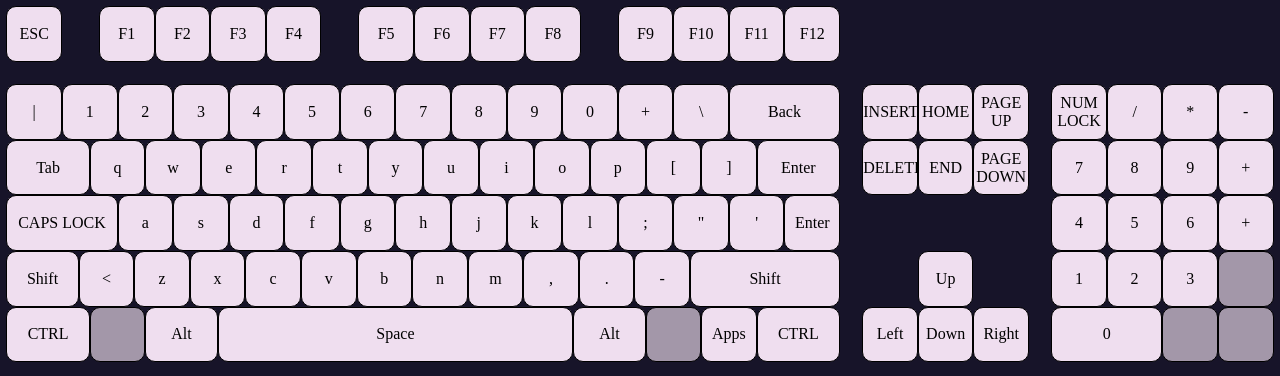
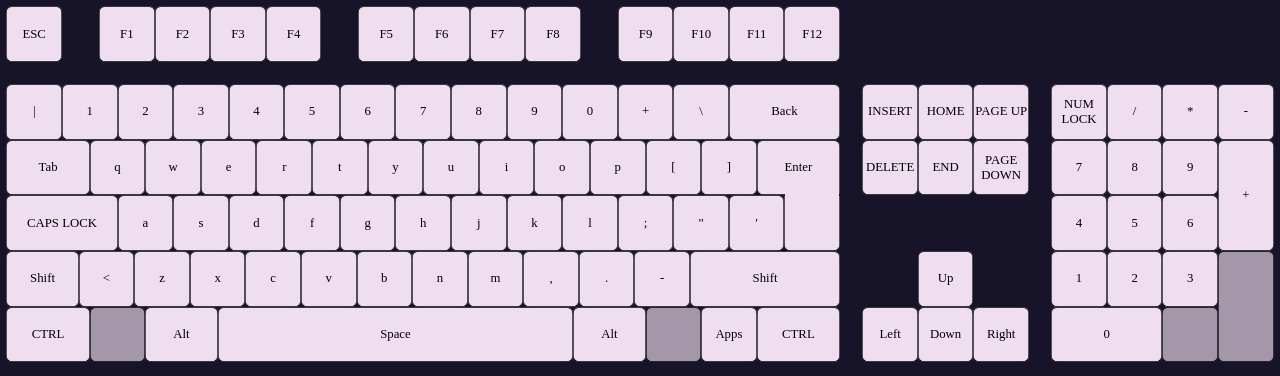
Before and after one commit to izumiano/izumisQOL, a plain HTML site: page Assets/KeybindViewer/index.html in a window 1280 px wide. Shown: the top 376 px of the page. Drawn offline with nearby package versions, Linux system fonts and the light colour scheme; no server answers.

Commit message:
properly display keys that have different shapes

```diff
--- a/Assets/KeybindViewer/index.html
+++ b/Assets/KeybindViewer/index.html
@@ -86,7 +86,10 @@
 		<div class="key" data-key="P">p</div>
 		<div class="key" data-key="OemCloseBrackets">[</div>
 		<div class="key" data-key="OemOpenBrackets">]</div>
-		<div class="key enter lastInRow" data-key="Enter">Enter</div>
+		<div class="key enter lastInRow" data-key="Enter">
+			<div class="top">Enter</div>
+			<div class="bottom"></div>
+		</div>
 
 		<div class="key" data-key="Delete">DELETE</div>
 		<div class="key" data-key="End">END</div>
@@ -95,7 +98,7 @@
 		<div class="key" data-key="NumPad7">7</div>
 		<div class="key" data-key="NumPad8">8</div>
 		<div class="key" data-key="NumPad9">9</div>
-		<div class="key" data-key="Add">+</div>
+		<div class="key doubleHeight" data-key="Add">+</div>
 	</div>
 	<div class="keyboardRow">
 		<div class="key capsLock" data-key="CapsLock">CAPS LOCK</div>
@@ -111,7 +114,7 @@
 		<div class="key" data-key="OemSemicolon">;</div>
 		<div class="key" data-key="OemQuotes">"</div>
 		<div class="key" data-key="'">'</div>
-		<div class="key lastInRow" data-key="Enter">Enter</div>
+		<div class="keySpacer lastInRow"></div>
 
 		<div class="keySpacer"></div>
 		<div class="keySpacer"></div>
@@ -120,7 +123,7 @@
 		<div class="key" data-key="NumPad4">4</div>
 		<div class="key" data-key="NumPad5">5</div>
 		<div class="key" data-key="NumPad6">6</div>
-		<div class="key" data-key="Add">+</div>
+		<div class="keySpacer"></div>
 	</div>
 	<div class="keyboardRow">
 		<div class="key shift" data-key="LeftShift">Shift</div>
@@ -144,7 +147,7 @@
 		<div class="key" data-key="NumPad1">1</div>
 		<div class="key" data-key="NumPad2">2</div>
 		<div class="key" data-key="NumPad3">3</div>
-		<div class="key empty"></div>
+		<div class="key empty doubleHeight"></div>
 	</div>
 	<div class="keyboardRow">
 		<div class="key ctrl" data-key="LeftControl">CTRL</div>
@@ -162,7 +165,7 @@
 
 		<div class="key numZero" data-key="NumPad0">0</div>
 		<div class="key empty"></div>
-		<div class="key empty"></div>
+		<div class="keySpacer"></div>
 	</div>
 </div>
 
--- a/Assets/KeybindViewer/styles.css
+++ b/Assets/KeybindViewer/styles.css
@@ -1,10 +1,12 @@
 html{
-    background-color: #171429;
+	--backgroundCol: #171429;
+	background-color: var(--backgroundCol);
 }
 
 body{
 	--margin: 0.5vw;
 	margin: var(--margin);
+	font-size: 1lvw;
 }
 
 #modList{
@@ -32,6 +34,7 @@ body{
 
 #keyboard > .keyboardRow{
 	display: flex;
+	height: var(--keySize);
 }
 
 #keyboard .topRow {
@@ -46,9 +49,12 @@ body{
 	width: var(--keySize);
 	height: var(--keySize);
 
+	--borderCol: black;
+	--keyBorderSize: 0.05lvw;
+	--currKeyColor: var(--keyColor);
 	box-sizing: border-box;
-    border: 1px solid black;
-    border-radius: 10px;
+	box-shadow: inset 0 0 0 var(--keyBorderSize) var(--borderCol);
+	border-radius: 0.5lvw;
 	background-color: var(--keyColor);
 	text-align: center;
 	align-content: center;
@@ -57,14 +63,17 @@ body{
 #keyboard > .keyboardRow > .keySpacer {
 	width: var(--keySize);
 	height: var(--keySize);
+	z-index: -1;
 }
 
 #keyboard > .keyboardRow > .hasKeybind{
-    background-color: #d85a5a !important;
+	--currKeyColor: #d85a5a !important;
+	background-color: var(--currKeyColor) !important;
 }
 
 #keyboard > .keyboardRow > .modHovering{
-    background-color: #5a77d8 !important;
+	--currKeyColor: #5a77d8 !important;
+	background-color: var(--currKeyColor) !important;
 }
 
 #keyboard > .keyboardRow > .empty {
@@ -111,6 +120,47 @@ body{
 	width: calc(var(--keySize) * 6.4) !important;
 }
 
+#keyboard > .keyboardRow > .doubleHeight {
+	height: calc(var(--keySize) * 2) !important;
+}
+
 #keyboard > .keyboardRow > .enter {
 	width: calc(var(--keySize) * 1.5) !important;
+	height: calc(var(--keySize) * 2) !important;
+	background-color: transparent !important;
+	border: 0;
 }
+
+#keyboard > .keyboardRow > .enter > .top {
+	position: relative;
+	background-color: var(--currKeyColor);
+	width: calc(var(--keySize) * 1.5);
+	height: var(--keySize);
+
+	border-radius: 0.5lvw 0.5lvw 0 0.5lvw;
+	box-shadow: inset 0 0 0 var(--keyBorderSize) var(--borderCol);
+
+	text-align: center;
+	align-content: center;
+}
+
+#keyboard > .keyboardRow > .enter > .bottom {
+	position: relative;
+	background-color: var(--currKeyColor);
+	width: calc(100% - var(--keySize) / 2);
+	height: var(--keySize);
+	left: calc(var(--keySize) / 2);
+
+	border-radius: 0 0 0.5lvw 0.5lvw;
+	box-shadow: inset 0 0 0 var(--keyBorderSize) var(--borderCol);
+}
+
+#keyboard > .keyboardRow > .enter > .bottom:after {
+	content: "";
+	position: absolute;
+	top: calc(var(--keySize) * -1 / (2*5));
+	left: var(--keyBorderSize);
+	width: calc(var(--keySize) - 2 * var(--keyBorderSize));
+	height: calc(var(--keySize) / 5);
+	background-color: var(--currKeyColor);
+}
```
Lines whose indentation alone changed are shown as unchanged.
